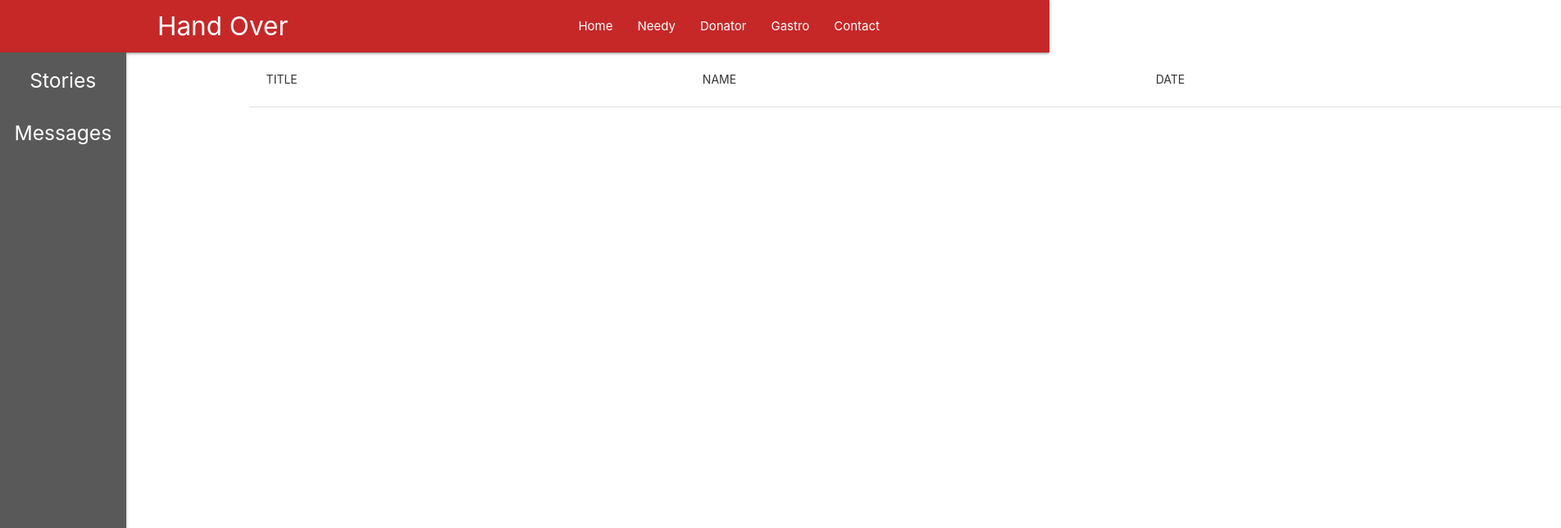
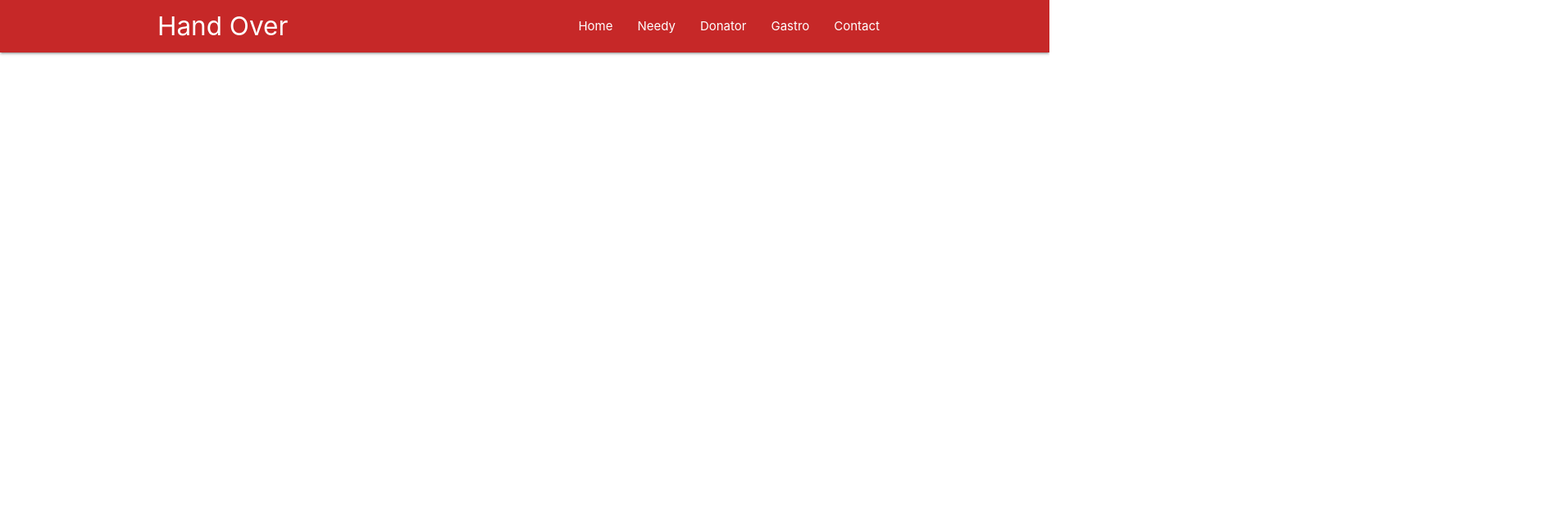
Before and after one commit to lmj0415/TL_Group5_HandOver, a React (Create React App) app in the folder client/: page /cms/messages in a window 1280 px wide. Shown: the top 644 px of the page at 82% size, 1904 px wide, since content can reach past the window. Built offline with nearby package versions, Linux system fonts and the light colour scheme.

Commit message:
struggeling with cms

```diff
--- a/client/src/App.js
+++ b/client/src/App.js
@@ -22,7 +22,7 @@ class App extends Component{
           <Route path='/donator' component={Donator} />
           <Route path='/contact' component={Contact} />
           <Route path="/stories" component = {Stories} />
-          <Route path="/cms" component = {CMS} />
+          {/* <Route path="/cms" component = {CMS} />  */}
         </div>
       </BrowserRouter>
     );
--- a/client/src/cms.css
+++ b/client/src/cms.css
@@ -32,8 +32,16 @@
     background-color: rgb(71, 71, 71)
 }
 
+.cmsHead {
+    display: flex;
+    align-items: center;
+    justify-content: space-between;
+}
+
 
 .cmsContent {
     width: 88%;
     height: 100%;
+
+    padding: 20px 40px;
 }
--- a/client/src/components/CMS/CMSComponent.js
+++ b/client/src/components/CMS/CMSComponent.js
@@ -1,4 +1,5 @@
 import React, {Component} from "react"
+import { useParams } from "react-router"
 
 import CMSContainer from "./CMSContainer"
 
@@ -6,35 +7,46 @@ class CMS extends Component {
     constructor() {
         super()
         this.state = {
-            sData: {
-                methode: {
-                    name: true,
-                    date: true,
-                    delete: true,
-                    edit: true,
-                    answer: false
+            params: "",
+            tData: {
+                meta: {},
+                methode: [],
+                body: []
+            },
+            stories: {
+                meta: {title: "Storie"},
+                methode: [
+                    {name:"name", tag: "<th>", className:"cmsTh"},
+                    {name:"title", tag: "<th>", className:"cmsTh"},
+                    {name:"date", tag: "<th>", className:"cmsTh"},
+                    {name:"edit", tag: "<button>", body: "Edit"},
+                    {name:"delete", tag: "<button>", body: "Delete"},
 
-                },
+                ],
                 body: [
                     {title: "this is my title", name: "this is my name", date: new Date("2021-05-12")},
                     {title: "this is your title", name: "this is your name", date: new Date("2021-04-12")},
                     {title: "this is our title", name: "this is our name", date: new Date("2021-03-12")},
                 ]
+
             },
 
-            mData: {
-                methode: {
-                    name: true,
-                    date: true,
-                    delete: true,
-                    edit: false,
-                    answer: true
-                },
+            messages: {
+                meta: {title: "Message"},
+                methode: [
+                    {name:"name", tag: "<th>", className:"cmsTh"},
+                    {name:"title", tag: "<th>", className:"cmsTh"},
+                    {name:"date", tag: "<th>", className:"cmsTh"},
+                    {name:"edit", tag: "<button>", body: "Edit"},
+                    {name:"delete", tag: "<button>", body: "Delete"},
+
+                ],
                 body: [
                     {title: "this is my title", name: "this is my name", date: new Date("2021-05-12")},
                     {title: "this is your title", name: "this is your name", date: new Date("2021-04-12")},
                     {title: "this is our title", name: "this is our name", date: new Date("2021-03-12")},
                 ]
+
             }
         }
 
@@ -43,12 +55,12 @@ class CMS extends Component {
 
 
 
-
     render() {
 
         return(
             <CMSContainer
-                data={this.state.sData} />
+                tData={this.state.tData} />
+
 
         )
     }
--- a/client/src/components/CMS/CMSContainer.js
+++ b/client/src/components/CMS/CMSContainer.js
@@ -11,19 +11,22 @@ function CMSContainer(props) {
         <div className="cmsContainer" >
             <nav className= "cmsNav">
                 <Link to="/cms/stories">
-                    <div className="cmsNavE" name="stories" >
+                    <div className="cmsNavE" name="stories" onClick={props.handleNav}>
                         <h5>Stories</h5>
                     </div>
                 </Link>
                 <Link to="/cms/messages">
-                    <div className="cmsNavE" name="message" >
+                    <div className="cmsNavE" name="messages" onClick={props.handleNav}>
                         <h5>Messages</h5>
                     </div>
                 </Link>
             </nav>
                 <Switch>
                     <Route exact path="/cms/:table">
-                        <ShowTable data={props.data} />
+                        <ShowTable
+                            data={props.tData.body}
+                            methode={props.tData.methode}
+                            meta= {props.tData.meta} />
                     </Route>
                     <Route path="/cms/:table/:methode">
                         <UseMethode data={props.data} />
--- a/client/src/components/CMS/ShowTable.js
+++ b/client/src/components/CMS/ShowTable.js
@@ -1,36 +1,45 @@
 import React from "react"
-import { Link } from "react-router-dom"
-import { useLocation } from 'react-router-dom'
+
+import TableElement from "./TableElement"
+
 
 function ShowTable(props) {
 
-    const methode = props.data.methode
-    const data = props.data.body
 
 
 
-    // const TableHead = methode.map(element => {
-    //     element ? console.log(element): null
-    // })
+
+    const TableHead = props.methode.map(element => {
+        if (element.tag === "<th>") {
+            return (<th className={element.className} >{element.name}</th>)
+        }
+    })
+
+    const TableBody = props.data.map(element => {
+        return(
+            <TableElement
+                name={element.name}
+                title={element.title}
+                date={element.date}
+                methode={props.methode} />)
+    })
+
+
 
     return(
         <div className="cmsContent">
-            <table style= {{marginLeft:150, width: 1600}}>
+            <div className="cmsHead">
+                <h4>{props.meta.title}s</h4>
+                <button className="btn waves-effect waves-light">New {props.meta.title}</button>
+            </div>
+            <table className= "cmsTable">
                     <thead>
                         <tr>
-                            <th>
-                                <button class="waves-effect waves-teal btn-flat">Title</button>
-                            </th>
-                            <th>
-                                <button class="waves-effect waves-teal btn-flat">Name</button>
-                            </th>
-                            <th>
-                                <button class="waves-effect waves-teal btn-flat">Date</button>
-                            </th>
+                            {TableHead}
                         </tr>
                     </thead>
                     <tbody>
-
+                        {TableBody}
                     </tbody>
                 </table>
         </div>
--- /dev/null
+++ b/client/src/components/CMS/TableElement.js
@@ -0,0 +1,28 @@
+import React from "react"
+
+function TableElement(props) {
+
+
+    const buttons = props.methode.map(element =>{
+        if(element.tag === "<button>") {
+            return(
+            <td >
+                <button className="btn waves-effect waves-light" name={element.name}>{element.body}</button>
+            </td>
+            )
+        }
+    })
+
+    return(
+        <tr>
+            <td >{props.title}</td>
+            <td >{props.name}</td>
+            <td >{new Date(props.date).toISOString().split('T')[0]}</td>
+
+            {buttons}
+        </tr>
+    )
+
+}
+
+export default TableElement
```
